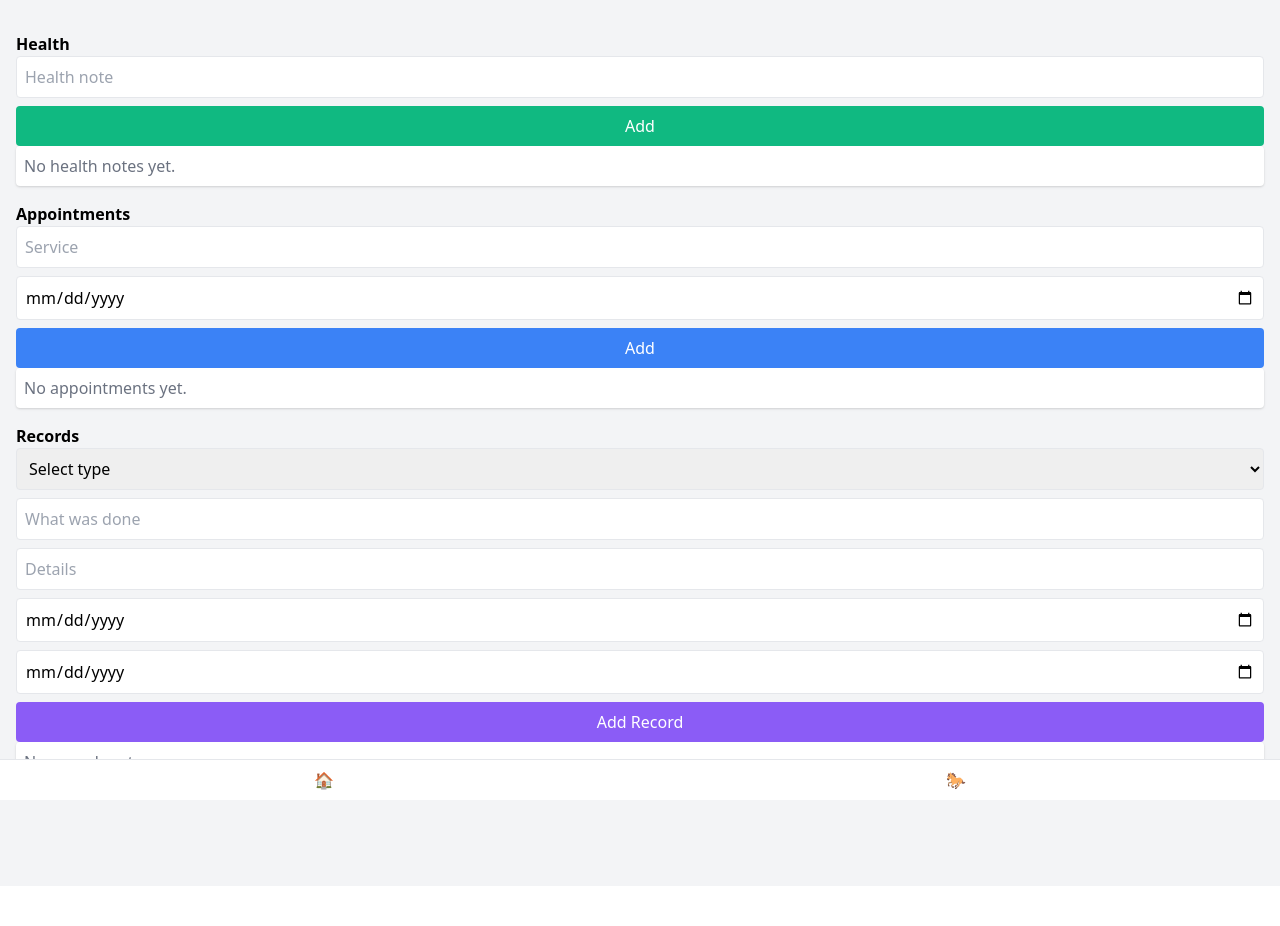
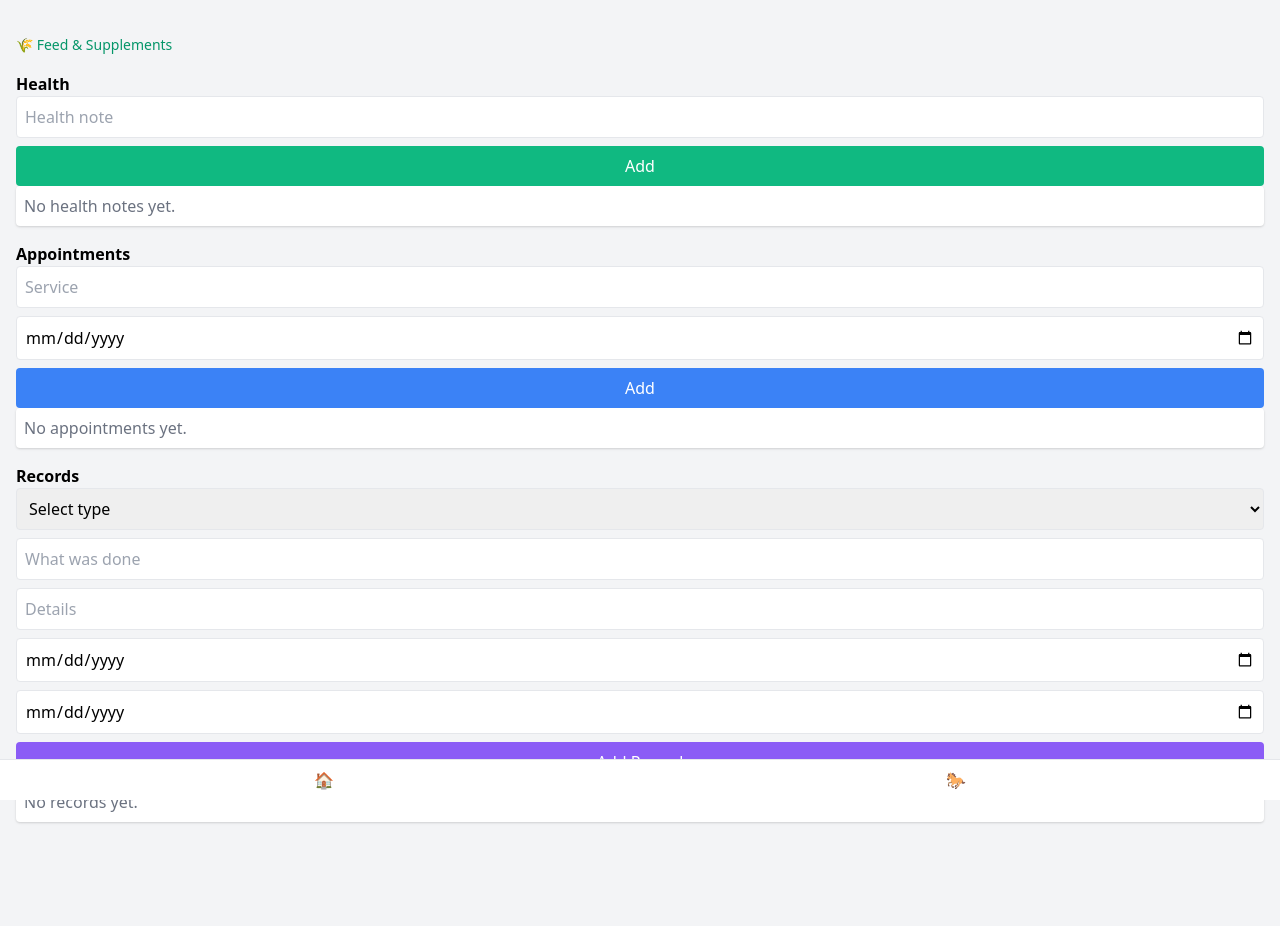
Before and after one commit to imajica-prog/barn-app, a Flask app: template templates/horse_detail.html in a window 1280 px wide. Before the commit the page ends 790 px from the top, so only its background shows below. Run offline with Flask 3, Linux system fonts and the light colour scheme; the template is opened without the code that fills it, so the values that code supplies are empty.

Commit message:
Update horse_detail.html

```diff
--- a/templates/horse_detail.html
+++ b/templates/horse_detail.html
@@ -2,6 +2,7 @@
 {% block content %}
 <h1 class="text-xl font-bold">{{ horse.name }}</h1>
 <div class="text-gray-500 mb-4">{{ horse.breed or '' }}</div>
+<a href="/feed/{{ horse.id }}" class="text-green-600 text-sm font-medium">🌾 Feed & Supplements</a>
 <h2 class="mt-4 font-semibold">Health</h2>
 <form method="POST" action="/add_health/{{ horse.id }}">
 <input name="note" class="border p-2 w-full mb-2 rounded" placeholder="Health note">
@@ -36,9 +37,9 @@
 <h2 class="mt-4 font-semibold">Records</h2>
 <form method="POST" action="/add_record/{{ horse.id }}">
   <select name="type" class="border p-2 w-full mb-2 rounded">
-    <option value="" disabled selected>Select type</option>  ← ADD THIS LINE
+    <option value="" disabled selected>Select type</option>
     <option>Vet</option>
-    <option>Joint Injection</option>  ← ADD THIS LINE
+    <option>Joint Injection</option>
     <option>Farrier</option>
     <option>Worming</option>
     <option>Feed</option>
@@ -52,10 +53,8 @@
   <input name="title" placeholder="What was done" class="border p-2 w-full mb-2 rounded">
   <input name="details" placeholder="Details" class="border p-2 w-full mb-2 rounded">
   <input type="date" name="date" class="border p-2 w-full mb-2 rounded">
-  <input type="date" name="next_due" class="border p-2 w-full mb-2 rounded">
-  <button class="bg-purple-500 text-white p-2 w-full rounded">
-    Add Record
-  </button>
+  <input type="date" name="next_due" placeholder="Next due date" class="border p-2 w-full mb-2 rounded">
+  <button class="bg-purple-500 text-white p-2 w-full rounded">Add Record</button>
 </form>
 {% if records %}
   {% for r in records %}
```
